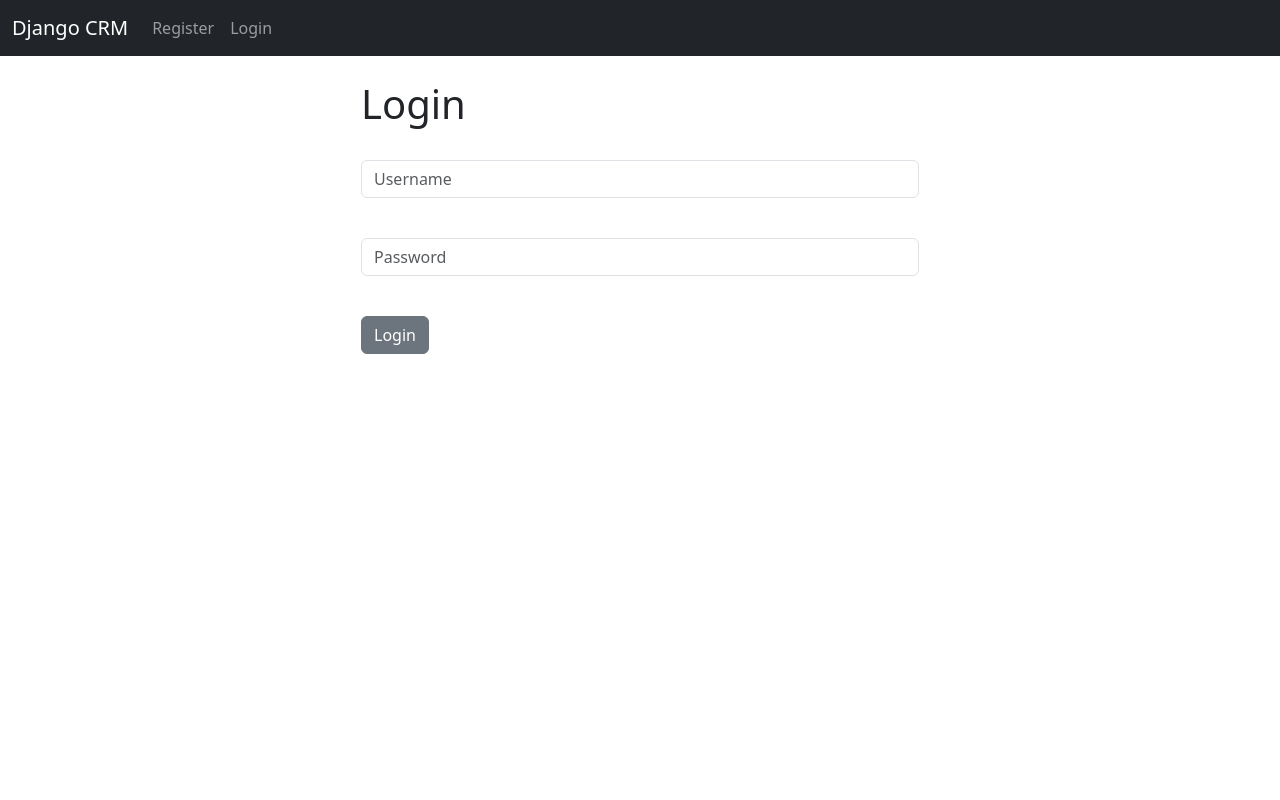
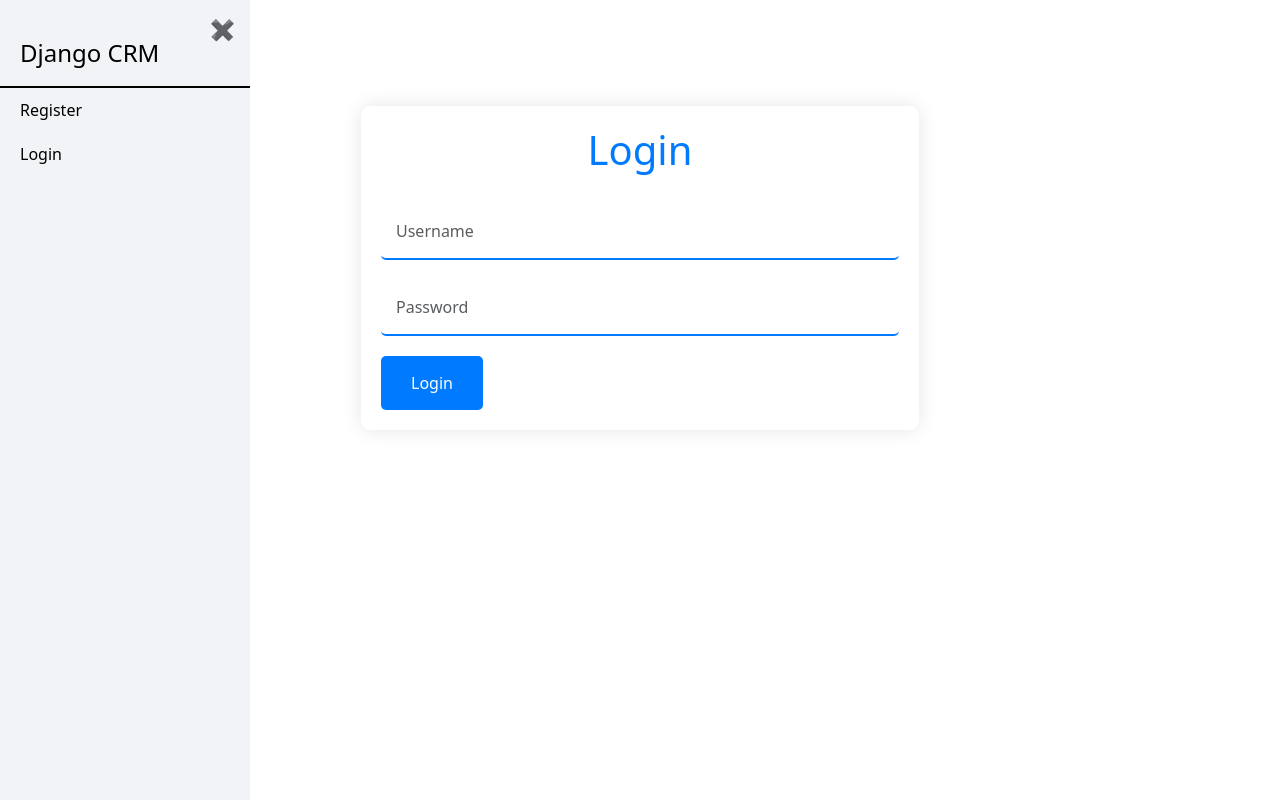
Before and after one commit to AdityaGupta0001/Codefest-Hackathon---CRM-App, a Django app: page / in a window 1280 px wide. Run offline with Django 4.2, Linux system fonts and the light colour scheme.

Commit message:
updated templates

```diff
--- a/website/forms.py
+++ b/website/forms.py
@@ -46,6 +46,8 @@ class AddRecordForm(forms.ModelForm):
 	state = forms.CharField(required=True, widget=forms.widgets.TextInput(attrs={"placeholder":"State", "class":"form-control"}), label="")
 	zipcode = forms.CharField(required=True, widget=forms.widgets.TextInput(attrs={"placeholder":"Zipcode", "class":"form-control"}), label="")
 
+
+
 	class Meta:
 		model = Record
 		exclude = ("user",)
--- a/website/templates/home.html
+++ b/website/templates/home.html
@@ -1,76 +1,34 @@
 {% extends 'base.html' %}
 
 {% block content %}
-
-
-
   {% if user.is_authenticated %}
-
-
-<table class="table table-striped table-hover table-bordered">
-  <thead class="table-dark">
-    <tr>
-      <th scope="col">Name</th>
-      <th scope="col">Email</th>
-      <th scope="col">Phone</th>
-      <th scope="col">Address</th>
-      <th scope="col">City</th>
-      <th scope="col">State</th>
-      <th scope="col">Zipcode</th>
-      <th scope="col">Created At</th>
-      <th scope="col">ID</th>
-    </tr>
-  </thead>
-  <tbody>
-
-{% if records %}
+    <div class="row">
       {% for record in records %}
-		<tr>
-			<td>{{ record.first_name }} {{ record.last_name }}</td>
-			<td>{{ record.email }}</td>
-			<td>{{ record.phone }}</td>
-			<td>{{ record.address }}</td>
-			<td>{{ record.city }}</td>
-			<td>{{ record.state }}</td>
-			<td>{{ record.zipcode }}</td>
-			<td>{{ record.created_at }}</td>
-			<td><a href="{% url 'record' record.id %}">{{ record.id }}</a></td>
-		</tr>
+        <div class="col-md-4 mb-4">
+          <div class="card">
+            <!-- Add a random image from Lorem Picsum -->
+            <img src="https://picsum.photos/200/150" class="card-img-top" alt="Random Image">
+            <div class="card-body">
+              <h5 class="card-title">{{ record.first_name }} {{ record.last_name }}</h5>
+              <a href="{% url 'record' record.id %}" class="btn btn-primary">View Details</a>
+            </div>
+          </div>
+        </div>
       {% endfor %}
-
-{% endif %}
-
-
-	  </tbody>
-	</table>
-
-
-
-
-
+    </div>
   {% else %}
-
-<div class="col-md-6 offset-md-3">
-<h1>Login</h1>
-<br/>
-
+    <div class="col-md-6 offset-md-3" style="background-color: #ffffff; padding: 20px; border-radius: 10px; box-shadow: 0 0 20px rgba(0, 0, 0, 0.1); margin-top: 50px;">
+      <h1 style="color: #007bff; text-align: center; margin-bottom: 30px;">Login</h1>
       <form method="POST" action="{% url 'home' %}">
         {% csrf_token %}
-
-  <div class="mb-3">
-    <input type="text" class="form-control" name="username", placeholder="Username" required>
-
-  </div><br/>
-  <div class="mb-3">
-    <input type="password" class="form-control" name="password", placeholder="Password" required>
+        <div style="margin-bottom: 20px;">
+          <input type="text" class="form-control" name="username" placeholder="Username" required style="width: 100%; padding: 15px; border: none; border-bottom: 2px solid #007bff; background-color: rgba(255, 255, 255, 0.7); border-radius: 5px; transition: background-color 0.3s, border-bottom 0.3s;">
         </div>
-  <br/>
-  <button type="submit" class="btn btn-secondary">Login</button>
-
+        <div style="margin-bottom: 20px;">
+          <input type="password" class="form-control" name="password" placeholder="Password" required style="width: 100%; padding: 15px; border: none; border-bottom: 2px solid #007bff; background-color: rgba(255, 255, 255, 0.7); border-radius: 5px; transition: background-color 0.3s, border-bottom 0.3s;">
+        </div>
+        <button type="submit" class="btn btn-secondary" style="display: inline-block; padding: 15px 30px; background-color: #007bff; color: #fff; font-size: 16px; text-decoration: none; border: none; border-radius: 5px; cursor: pointer; transition: background-color 0.3s;">Login</button>
       </form>
-
-
-
+    </div>
   {% endif %}
-
 {% endblock %}
--- a/website/templates/navbar.html
+++ b/website/templates/navbar.html
@@ -1,32 +1,102 @@
-<nav class="navbar navbar-expand-lg navbar-dark bg-dark">
-  <div class="container-fluid">
-    <a class="navbar-brand" href="{% url 'home' %}">Django CRM</a>
-    <button class="navbar-toggler" type="button" data-bs-toggle="collapse" data-bs-target="#navbarSupportedContent" aria-controls="navbarSupportedContent" aria-expanded="false" aria-label="Toggle navigation">
-      <span class="navbar-toggler-icon"></span>
-    </button>
-    <div class="collapse navbar-collapse" id="navbarSupportedContent">
-      <ul class="navbar-nav me-auto mb-2 mb-lg-0">
+<!-- Vertical Sidebar -->
+<div class="vertical-sidebar" id="sidebar" style="height: 100vh; width: 250px; background-color: #F1F3F6; position: fixed; top: 0; left: 0; overflow-x: hidden; padding-top: 20px;">
+  <a href="{% url 'home' %}" class="sidebar-brand" style="color: #000;">Django CRM</a>
 
+  <!-- Close Icon -->
+  <span class="close-icon" onclick="closeSidebar()">&#10006;</span>
+
+  <ul class="nav flex-column">
     {% if user.is_authenticated %}
     <li class="nav-item">
-          <a class="nav-link" href="{% url 'add_record' %}">Add Record</a>
+      <a class="nav-link" href="{% url 'add_record' %}" style="color: #000;">Add Record</a>
     </li>
     <li class="nav-item">
-          <a class="nav-link" href="{% url 'logout' %}">Logout</a>
+      <a class="nav-link" href="{% url 'logout' %}" style="color: #000;">Logout</a>
     </li>
-
     {% else %}
     <li class="nav-item">
-          <a class="nav-link" href="{% url 'register' %}">Register</a>
+      <a class="nav-link" href="{% url 'register' %}" style="color: #000;">Register</a>
     </li>
     <li class="nav-item">
-          <a class="nav-link" href="{% url 'home' %}">Login</a>
+      <a class="nav-link" href="{% url 'home' %}" style="color: #000;">Login</a>
     </li>
     {% endif %}
+  </ul>
+</div>
 
+<!-- Content Area -->
+<div class="content" id="content" style="margin-left: 0; padding: 16px;">
+  <!-- Your main content goes here -->
+</div>
 
-      </ul>
+<style>
+  /* Sidebar Styles */
+  .vertical-sidebar {
+    transition: width 0.5s ease;
+    z-index: 1000;
+  }
 
-    </div>
-  </div>
-</nav>
+  .vertical-sidebar:hover {
+    width: 300px;
+  }
+
+  .sidebar-brand {
+    display: block;
+    font-size: 24px;
+    color: #000;
+    padding: 15px 20px;
+    text-decoration: none;
+    border-bottom: 2px solid #000;
+  }
+
+  .nav-item {
+    transition: background-color 0.3s;
+  }
+
+  .nav-item:hover {
+    background-color: #D7DBE2;
+  }
+
+  .nav-link {
+    color: #000;
+    padding: 10px 20px;
+    display: block;
+    text-decoration: none;
+  }
+
+  /* Close Icon Styles */
+  .close-icon {
+    position: absolute;
+    top: 15px;
+    right: 15px;
+    font-size: 20px;
+    cursor: pointer;
+  }
+
+  /* Content Area Styles */
+  .content {
+    transition: margin-left 0.5s;
+  }
+
+  .content:hover {
+    margin-left: 300px;
+  }
+</style>
+
+<script>
+  function closeSidebar() {
+    document.getElementById('sidebar').style.width = '0';
+    document.getElementById('content').style.marginLeft = '0';
+  }
+
+  function openSidebar() {
+    document.getElementById('sidebar').style.width = '250px';
+    document.getElementById('content').style.marginLeft = '250px';
+  }
+
+  document.addEventListener('mousemove', function (event) {
+    if (event.clientX < 10) {
+      openSidebar();
+    }
+  });
+</script>
```
Also changed, not shown: website/templates/add_record.html (+135 -10 lines), website/templates/record.html (+66 -37 lines). Lines whose indentation alone changed are shown as unchanged.
